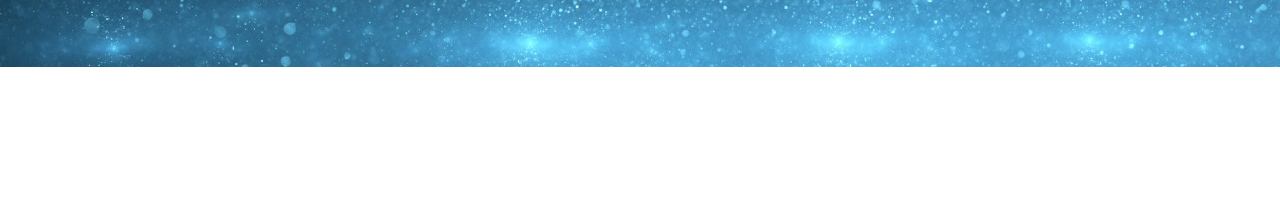
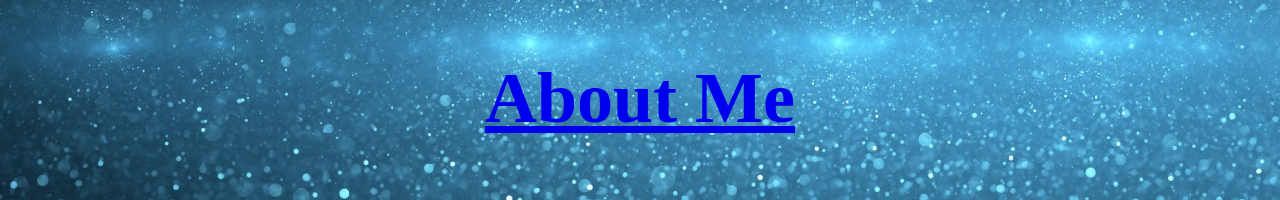
Before and after one commit to wrafab/mulvihille, a plain HTML site: page index.html in a window 1280 px wide. Shown: the part 733-933 px from the top of the page. Before the commit the page ends 800 px from the top, so only its background shows below. Drawn offline with Linux system fonts and the light colour scheme.

Commit message:
Update index.html

```diff
--- a/index.html
+++ b/index.html
@@ -16,3 +16,4 @@
 </body>
  </html>
 <font color="white">
+<a href="About Me Page.html" target="_self">About Me</a>
```
